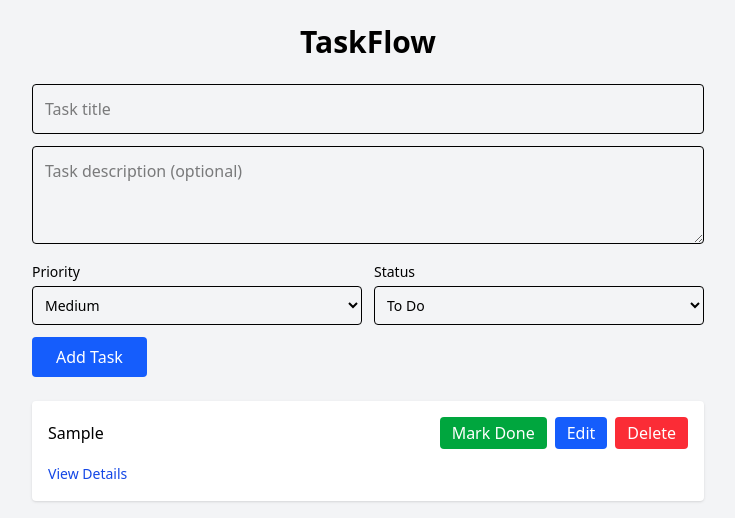
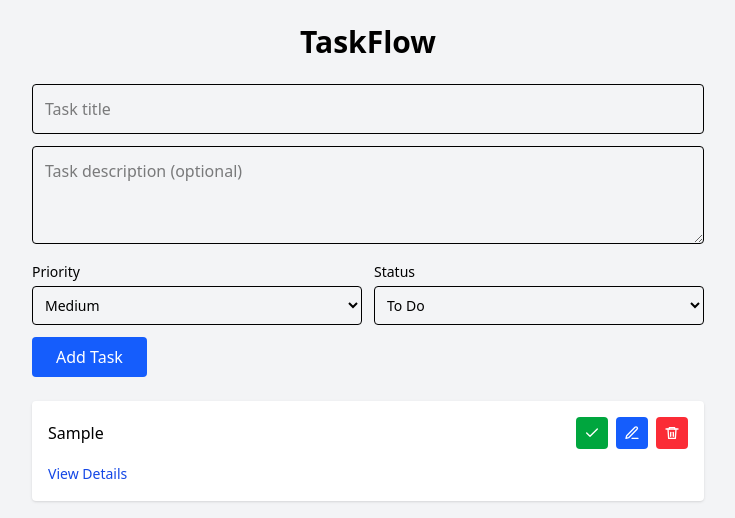
Before and after one commit to Manny1294/Taskflow, a React (Vite) app: page / in a window 1280 px wide. Both pictures are taken after typing "Sample", "Sample" into the empty fields and a click on the button "Add Task". Shown: the top 518 px of the page, without its empty margins (272-1007 px from the left). Built offline with nearby package versions, Linux system fonts and the light colour scheme.

Commit message:
[TASK]change buttons on task item to svgs

```diff
--- a/src/components/TaskItem.jsx
+++ b/src/components/TaskItem.jsx
@@ -12,7 +12,6 @@ export default function TaskItem({
   const [showDetails, setShowDetails] = useState(false);
   const [isEditing, setIsEditing] = useState(false);
 
-  // Save updates from the edit form
   function handleSave(updates) {
     updateTask(task.id, updates);
     setIsEditing(false);
@@ -27,32 +26,105 @@ export default function TaskItem({
         <div className="flex items-center gap-2">
           <button
             onClick={() => toggleComplete(task.id)}
-            className="bg-green-600 text-white px-3 py-1 rounded"
+            className="bg-green-600 text-white p-2 rounded"
+            aria-label={task.status === "done" ? "Mark todo" : "Mark done"}
+            title={task.status === "done" ? "Mark todo" : "Mark done"}
           >
-            {task.status === "done" ? "Mark Todo" : "Mark Done"}
+            {task.status === "done" ? (
+              // Arrow to return to todo
+              <svg
+                viewBox="0 0 24 24"
+                className="h-4 w-4"
+                fill="none"
+                stroke="currentColor"
+                strokeWidth="2"
+                strokeLinecap="round"
+                strokeLinejoin="round"
+              >
+                <path d="M3 7v6h6" />
+                <path d="M3 13c2.5-3 6-5 10-5 4.5 0 7.5 2.5 8.5 6" />
+              </svg>
+            ) : (
+              // Checkmark
+              <svg
+                viewBox="0 0 24 24"
+                className="h-4 w-4"
+                fill="none"
+                stroke="currentColor"
+                strokeWidth="2"
+                strokeLinecap="round"
+                strokeLinejoin="round"
+              >
+                <path d="M20 6L9 17l-5-5" />
+              </svg>
+            )}
           </button>
 
           <button
             onClick={() => setIsEditing((prev) => !prev)}
-            className="bg-blue-600 text-white px-3 py-1 rounded"
+            className="bg-blue-600 text-white p-2 rounded"
+            aria-label={isEditing ? "Cancel edit" : "Edit task"}
+            title={isEditing ? "Cancel edit" : "Edit task"}
           >
-            {isEditing ? "Cancel" : "Edit"}
+            {isEditing ? (
+              // X icon for cancel
+              <svg
+                viewBox="0 0 24 24"
+                className="h-4 w-4"
+                fill="none"
+                stroke="currentColor"
+                strokeWidth="2"
+                strokeLinecap="round"
+                strokeLinejoin="round"
+              >
+                <path d="M18 6L6 18" />
+                <path d="M6 6l12 12" />
+              </svg>
+            ) : (
+              // Pencil icon for edit
+              <svg
+                viewBox="0 0 24 24"
+                className="h-4 w-4"
+                fill="none"
+                stroke="currentColor"
+                strokeWidth="2"
+                strokeLinecap="round"
+                strokeLinejoin="round"
+              >
+                <path d="M12 20h9" />
+                <path d="M16.5 3.5a2.1 2.1 0 0 1 3 3L7 19l-4 1 1-4 12.5-12.5z" />
+              </svg>
+            )}
           </button>
 
           {/* Delete button removes the task by id */}
           <button
             onClick={() => deleteTask(task.id)}
-            className="bg-red-500 text-white px-3 py-1 rounded"
+            className="bg-red-500 text-white p-2 rounded"
+            aria-label="Delete task"
+            title="Delete task"
           >
-            Delete
+            <svg
+              viewBox="0 0 24 24"
+              className="h-4 w-4"
+              fill="none"
+              stroke="currentColor"
+              strokeWidth="2"
+              strokeLinecap="round"
+              strokeLinejoin="round"
+            >
+              <path d="M3 6h18" />
+              <path d="M8 6V4h8v2" />
+              <path d="M6 6l1 14h10l1-14" />
+              <path d="M10 11v6" />
+              <path d="M14 11v6" />
+            </svg>
           </button>
         </div>
       </div>
 
       {/* Edit form */}
-      {isEditing && (
-        <TaskEditForm task={task} onSave={handleSave} />
-      )}
+      {isEditing && <TaskEditForm task={task} onSave={handleSave} />}
 
       {/* Details toggle */}
       {!isEditing && (
```
